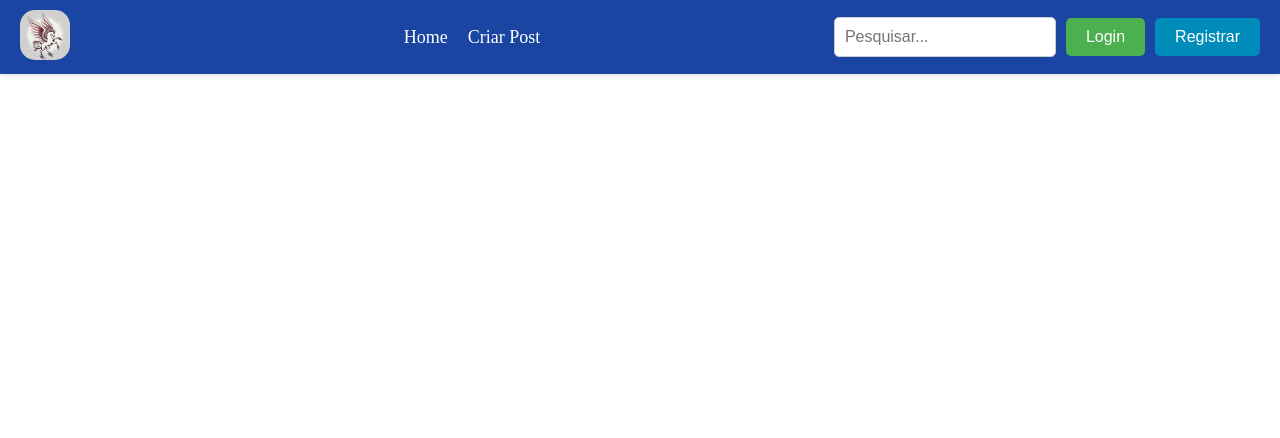
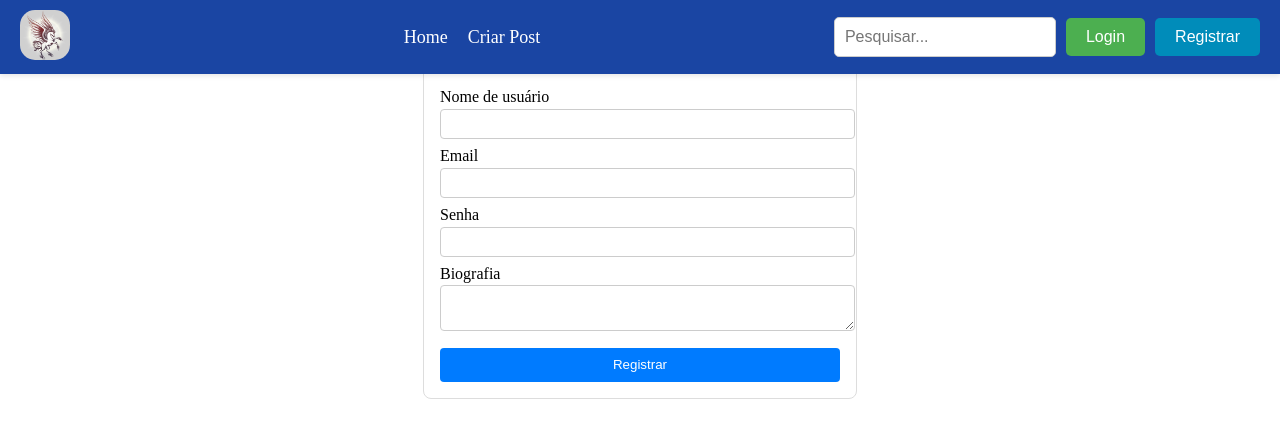
Before and after one commit to marcus1599/FrontPegasus, an Angular app: page /register in a window 1280 px wide. Before the commit this address led to /. Shown: the top 438 px of the page. Built offline with nearby package versions, Linux system fonts and the light colour scheme.

Commit message:
correções no componente de login

```diff
--- a/src/app/app.routes.ts
+++ b/src/app/app.routes.ts
@@ -3,10 +3,12 @@ import { NewComponent } from './pages/new/new.component';
 import { HomeComponent } from './pages/home/home.component';
 import { AuthGuard } from './auth.guard';
 import { LoginComponent } from './pages/login/login.component';
+import { RegisterComponent } from './pages/register/register.component';
 
 
 export const routes: Routes = [
     { path: '', component: HomeComponent },
     { path: 'login', component: LoginComponent },
-    { path: 'new', component: NewComponent, canActivate: [AuthGuard] }, // Protegendo a rota '/new'
+    {path: 'register', component:RegisterComponent},
+    { path: 'new', component: NewComponent, canActivate: [AuthGuard] },
 ];
--- a/src/app/components/header/header.component.html
+++ b/src/app/components/header/header.component.html
@@ -11,10 +11,9 @@
   </nav>
 
   <div class="auth-buttons">
-
-
     <input type="text" placeholder="Pesquisar...">
-    <button class="btn-login">Login</button>
-    <button class="btn-register">Registrar</button>
+    <!-- Adiciona o routerLink para o botão de login e registro -->
+    <button class="btn-login" routerLink="/login">Login</button>
+    <button class="btn-register" routerLink="/register">Registrar</button>
   </div>
 </header>
--- a/src/app/components/header/header.component.ts
+++ b/src/app/components/header/header.component.ts
@@ -10,4 +10,6 @@ import { RouterLink } from '@angular/router';
 })
 export class HeaderComponent {
 
+
+
 }
--- a/src/app/pages/login/login.component.html
+++ b/src/app/pages/login/login.component.html
@@ -2,8 +2,8 @@
     <h2>Login</h2>
     <form (ngSubmit)="login()">
       <div>
-        <label for="username">Username</label>
-        <input type="text" id="username" [(ngModel)]="username" name="username" required>
+        <label for="email">Email</label>
+        <input type="text" id="email" [(ngModel)]="email" name="email" required>
       </div>
       <div>
         <label for="password">Password</label>
--- a/src/app/pages/login/login.component.ts
+++ b/src/app/pages/login/login.component.ts
@@ -10,13 +10,13 @@ import { FormsModule } from '@angular/forms';
   styleUrl: './login.component.css'
 })
 export class LoginComponent {
-  username: string = '';
+  email: string = '';
   password: string = '';
 
   constructor(private authService: AuthService) {}
 
   login() {
-    this.authService.login(this.username, this.password);
+    this.authService.login(this.email, this.password);
   }
 
 }
--- a/src/app/pages/register/register.component.css
+++ b/src/app/pages/register/register.component.css
@@ -0,0 +1,42 @@
+
+.register-container {
+    max-width: 400px;
+    margin: auto;
+    padding: 1em;
+    border: 1px solid #ddd;
+    border-radius: 8px;
+  }
+
+  .register-container h2 {
+    text-align: center;
+    margin-bottom: 1em;
+  }
+
+  .register-container label {
+    display: block;
+    margin-top: 0.5em;
+  }
+
+  .register-container input,
+  .register-container textarea {
+    width: 100%;
+    padding: 0.5em;
+    margin-top: 0.2em;
+    border-radius: 4px;
+    border: 1px solid #ccc;
+  }
+
+  .register-container button {
+    width: 100%;
+    padding: 0.7em;
+    margin-top: 1em;
+    background-color: #007bff;
+    color: white;
+    border: none;
+    border-radius: 4px;
+    cursor: pointer;
+  }
+
+  .register-container button:hover {
+    background-color: #0056b3;
+  }
--- a/src/app/pages/register/register.component.html
+++ b/src/app/pages/register/register.component.html
@@ -1 +1,19 @@
-<p>register works!</p>
+<!-- src/app/pages/register/register.component.html -->
+<div class="register-container">
+    <h2>Registrar</h2>
+    <form (ngSubmit)="onRegister()">
+      <label for="username">Nome de usuário</label>
+      <input type="text" id="username" [(ngModel)]="username" name="username" required>
+
+      <label for="email">Email</label>
+      <input type="email" id="email" [(ngModel)]="email" name="email" required>
+
+      <label for="password">Senha</label>
+      <input type="password" id="password" [(ngModel)]="password" name="password" required>
+
+      <label for="biography">Biografia</label>
+      <textarea id="biography" [(ngModel)]="biography" name="biography"></textarea>
+
+      <button type="submit">Registrar</button>
+    </form>
+  </div>
--- a/src/app/pages/register/register.component.ts
+++ b/src/app/pages/register/register.component.ts
@@ -1,12 +1,31 @@
 import { Component } from '@angular/core';
+import { FormsModule } from '@angular/forms';
+import { AuthService } from '../../services/auth.service';
+import { Router } from '@angular/router';
 
 @Component({
   selector: 'app-register',
   standalone: true,
-  imports: [],
+  imports: [FormsModule],
   templateUrl: './register.component.html',
   styleUrl: './register.component.css'
 })
 export class RegisterComponent {
 
+  username = '';
+  email = '';
+  password = '';
+  biography = '';
+
+  constructor(private authService: AuthService, private router: Router) {}
+
+  onRegister() {
+    this.authService.register(this.username, this.email, this.password, this.biography).subscribe({
+      next: () => {
+        console.log("Registro bem-sucedido");
+        this.router.navigate(['/login']); // Redireciona para a página de login após o registro
+      },
+      error: (err) => console.error("Erro no registro", err)
+    });
+  }
 }
--- a/src/app/services/auth.service.ts
+++ b/src/app/services/auth.service.ts
@@ -1,6 +1,6 @@
 import { Injectable } from '@angular/core';
 import { HttpClient, HttpHeaders } from '@angular/common/http';
-import { BehaviorSubject, Observable } from 'rxjs';
+import { BehaviorSubject, Observable, tap } from 'rxjs';
 import { Router } from '@angular/router';
 
 @Injectable({
@@ -22,14 +22,14 @@ export class AuthService {
   }
 
   // Realiza login
-  login(username: string, password: string) {
-    return this.http.post<any>(`${this.apiUrl}/login`, { username, password })
+  login(email: string, password: string) {
+    return this.http.post<any>(`${this.apiUrl}/login`, { email:email, senha:password })
       .subscribe(data => {
         // Certifique-se de que 'data' contém 'token'
         if (data && data.token) {
           localStorage.setItem('user', JSON.stringify(data));
           this.currentUserSubject.next(data);
-          this.router.navigate(['/dashboard']); // Redireciona para o dashboard
+          this.router.navigate(['/']); // Redireciona para o dashboard
         } else {
           // Tratar o caso em que o token não está presente na resposta
           console.error('Token não encontrado na resposta do login');
@@ -59,4 +59,14 @@ export class AuthService {
     }
     return headers;
   }
+  register(username: string ,email: string, password: string, biography: string) {
+    return this.http.post<any>(`${this.apiUrl}/register`, { username: username,
+      email: email,
+      senha: password,
+      biografia: biography })
+      .pipe(
+        tap(() => this.router.navigate(['/login']))  // Navega para a página de login após o registro
+      );
 }
+
+}
```
